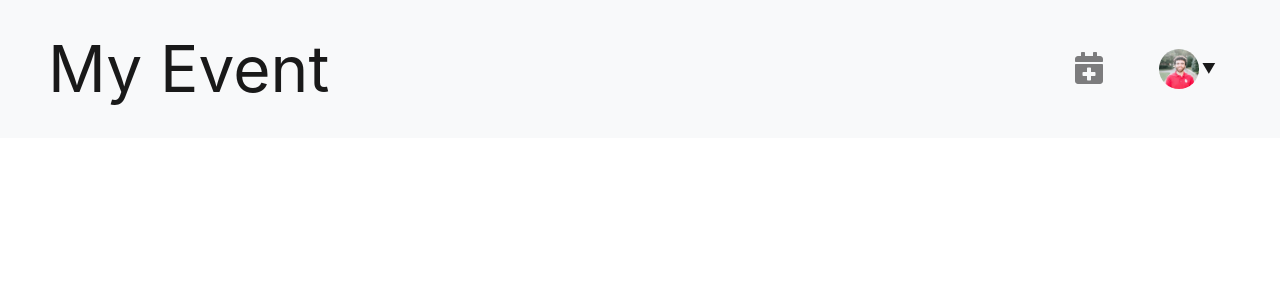
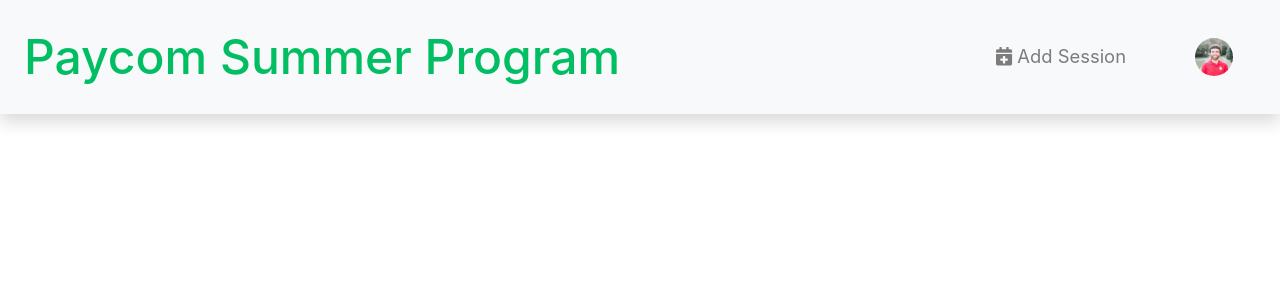
Before and after one commit to Jackschwarz58/ProgramPlanner-Paycom2020, a React (Create React App) app: page / in a window 1280 px wide. Shown: the top 300 px of the page. Built offline with nearby package versions, Linux system fonts and the light colour scheme.

Commit message:
Changed add button and added username display

```diff
--- a/src/components/navbar.jsx
+++ b/src/components/navbar.jsx
@@ -2,15 +2,18 @@
 import React, { Component } from "react";
 import { FontAwesomeIcon } from "@fortawesome/react-fontawesome";
 import { faCalendarPlus, faEdit } from "@fortawesome/free-solid-svg-icons";
+import "../index.css";
 
 class NavBar extends Component {
   render() {
     const dropdownStyle = {
       fontSize: ".7em",
-      marginLeft: ".2em",
+      marginLeft: ".5em",
     };
     const titleStyle = {
-      fontSize: "4em",
+      fontSize: "3em",
+      color: "#02BE63",
+      fontWeight: "500",
     };
 
     const profileStyle = {
@@ -18,14 +21,14 @@
     };
 
     const navItemStyle = {
-      fontSize: "2em",
+      fontSize: "1.15em",
     };
 
     return (
       <div className="conatiner-fluid">
-        <nav className="navbar navbar-expand-lg navbar-light bg-light px-5 py-3">
+        <nav className="navbar fixed-top navbar-expand-lg navbar-light bg-light px-4 py-3 shadow">
           <a className="navbar-brand" style={titleStyle} href="#">
-            My Event
+            Paycom Summer Program
           </a>
           <button
             className="navbar-toggler"
@@ -40,26 +43,31 @@
           </button>
 
           <div className="collapse navbar-collapse" id="navbarSupportedContent">
-            <ul className="navbar-nav ml-auto">
-              <li className="nav-item" style={navItemStyle}>
-                <a className="nav-link">
-                  <FontAwesomeIcon icon={faCalendarPlus} />
-                  <span class="sr-only">(current)</span>
-                </a>
+            <ul className="navbar-nav ml-auto mr-5">
+              <li className="nav-item">
+                <button
+                  type="button"
+                  className="btn btn-light"
+                  style={navItemStyle}
+                >
+                  <a className="nav-link">
+                    <FontAwesomeIcon icon={faCalendarPlus} /> Add Session
+                  </a>
+                </button>
               </li>
             </ul>
-            <div className="ml-5">
+            <div>
               <a className="navbar-brand" href="#">
                 <img
                   className="navbar-img"
                   style={profileStyle}
                   src={`../assets/${this.props.user.id}-profile.jpg`}
-                  width="40"
-                  height="40"
+                  width="38"
+                  height="38"
                   alt=""
                   loading="lazy"
                 />
-                <span style={dropdownStyle}>&#9660;</span>
+                <span style={dropdownStyle}>{this.props.user.userName}</span>
               </a>
             </div>
           </div>
```
